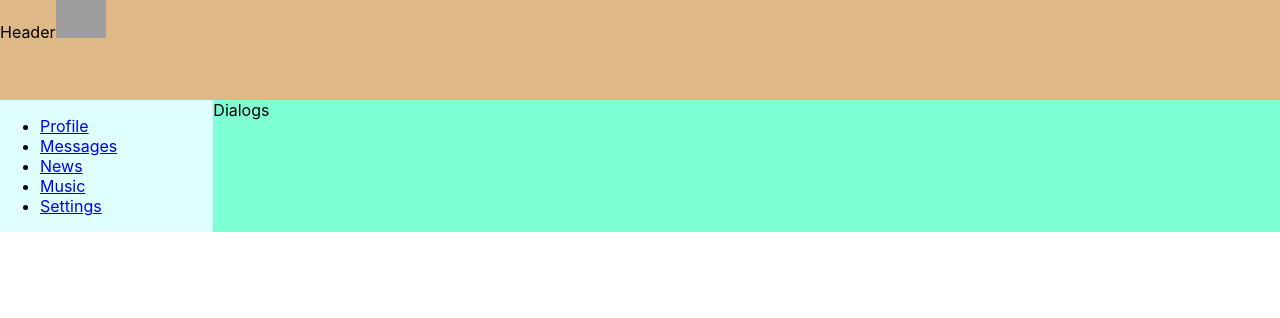
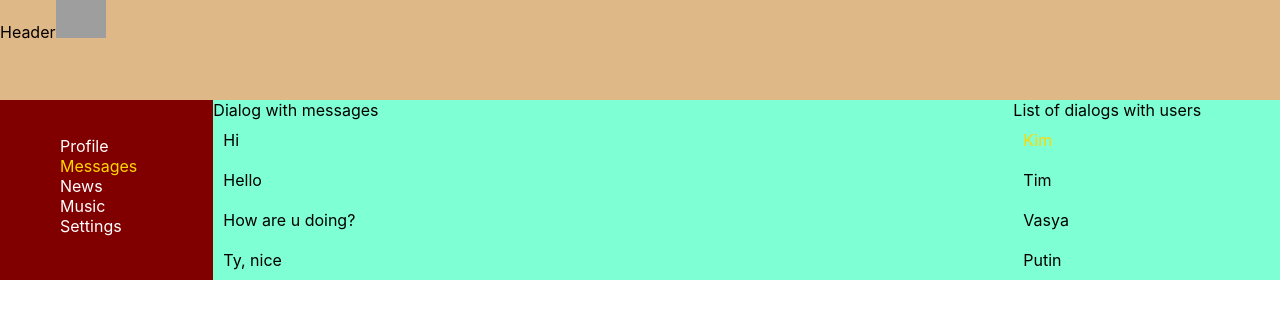
Before and after one commit to kotsur-vlad/social_network, a React (Create React App) app: page /messages in a window 1280 px wide. Shown: the top 318 px of the page. Built offline with nearby package versions, Linux system fonts and the light colour scheme; grey boxes are pictures that could not be loaded.

Commit message:
add Routes to <Messages, Profile> components denotation Messages component

```diff
--- a/src/App.css
+++ b/src/App.css
@@ -7,7 +7,7 @@ body {
     display: grid;
     grid-template-areas:
         "header header"
-        "navbar profile";
+        "navbar content";
     grid-template-columns: 2fr 10fr;
     grid-template-rows: 100px 1fr;
     margin: 0 auto;
@@ -15,6 +15,6 @@ body {
 }
 
 .app-wrapper-content {
-    grid-area: profile;
+    grid-area: content;
     background-color: aquamarine;
 }
--- a/src/components/Messages/Messages.js
+++ b/src/components/Messages/Messages.js
@@ -4,7 +4,20 @@ import styles from "./Messages.module.css"
 const Messages = () => {
 	return (
 		<div className={styles.messages}>
-			Dialogs
+			<div className={styles.dialog}>
+				Dialog with messages
+				<div className={styles.dialogItem}>Hi</div>
+				<div className={styles.dialogItem}>Hello</div>
+				<div className={styles.dialogItem}>How are u doing?</div>
+				<div className={styles.dialogItem}>Ty, nice</div>
+			</div>
+			<div className={styles.dialogList}>
+				List of dialogs with users
+				<div className={styles.dialogUserItem + ' ' + styles.active}>Kim</div>
+				<div className={styles.dialogUserItem}>Tim</div>
+				<div className={styles.dialogUserItem}>Vasya</div>
+				<div className={styles.dialogUserItem}>Putin</div>
+			</div>
 		</div>
 	);
 };
--- a/src/components/Messages/Messages.module.css
+++ b/src/components/Messages/Messages.module.css
@@ -0,0 +1,24 @@
+.messages {
+	display: grid;
+	grid-template-columns: 3fr 1fr;
+}
+
+.dialog {
+
+}
+
+.dialogList {
+
+}
+
+.dialogList .active {
+	color: gold;
+}
+
+.dialogUserItem {
+	padding: 10px;
+}
+
+.dialogItem {
+	padding: 10px;
+}
--- a/src/components/Navbar/Navbar.js
+++ b/src/components/Navbar/Navbar.js
@@ -1,15 +1,16 @@
 import React from 'react';
 import styles from './Navbar.module.css'
+import {NavLink} from "react-router-dom";
 
 const Navbar = () => {
 	return (
 		<nav className={styles.navbar}>
-			<ul>
-				<li><a href="/profile">Profile</a></li>
-				<li><a href="/messages">Messages</a></li>
-				<li><a href="#">News</a></li>
-				<li><a href="#">Music</a></li>
-				<li><a href="#">Settings</a></li>
+			<ul className={styles.list}>
+				<li className={styles.item}><NavLink to="/profile" activeClassName={styles.activeLink}>Profile</NavLink></li>
+				<li className={styles.item}><NavLink to="/messages" activeClassName={styles.activeLink}>Messages</NavLink></li>
+				<li className={styles.item}><a href="#">News</a></li>
+				<li className={styles.item}><a href="#">Music</a></li>
+				<li className={styles.item}><a href="#">Settings</a></li>
 			</ul>
 		</nav>
 	);
--- a/src/components/Navbar/Navbar.module.css
+++ b/src/components/Navbar/Navbar.module.css
@@ -1,4 +1,18 @@
 .navbar {
     grid-area: navbar;
-    background-color: lightcyan;
+    background-color: maroon;
+    padding: 20px;
 }
+
+.list {
+    list-style-type: none;
+}
+
+.item a {
+    color: white;
+    text-decoration: none;
+}
+
+.item a.activeLink {
+    color: gold;
+}
```
